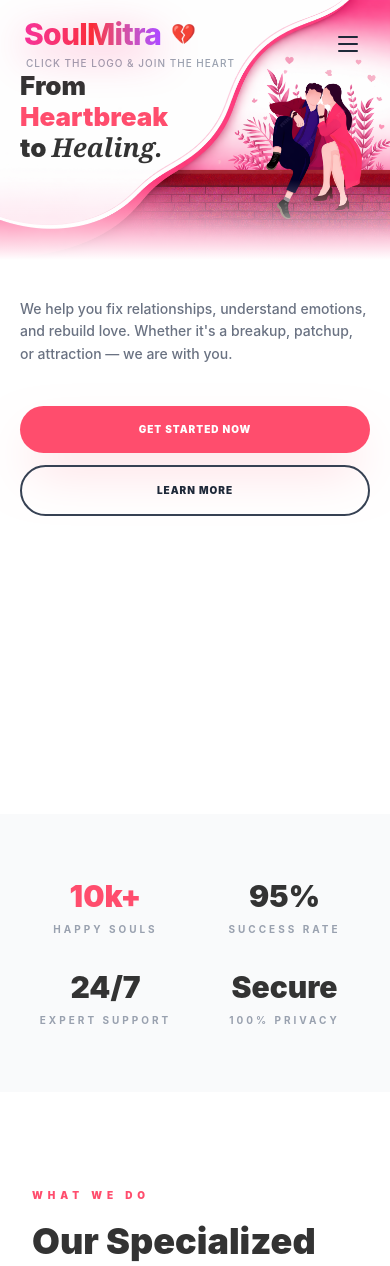
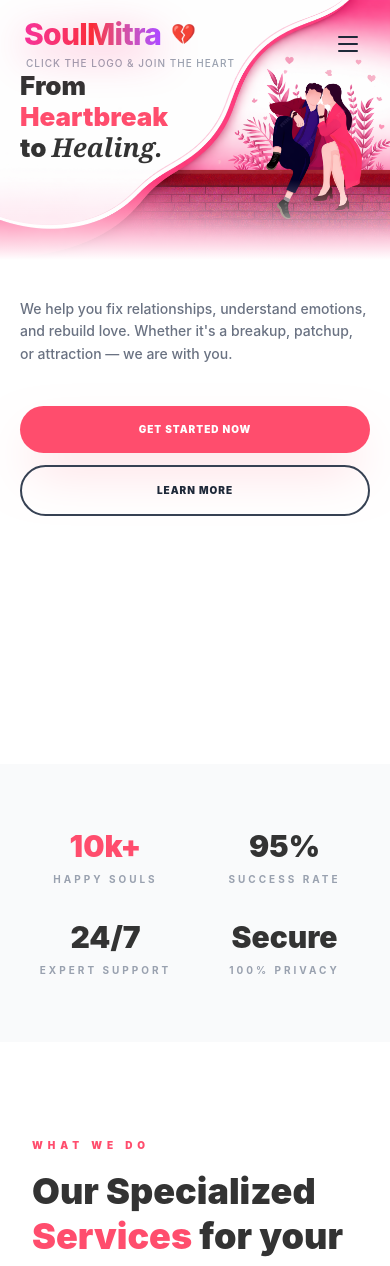
Before and after one commit to chaturbhuj9166/SoleMitra, a React (Vite) app in the folder Frontend/: page / in a window 390 px wide. Shown: the top 1266 px of the page. Built offline with nearby package versions, Linux system fonts and the light colour scheme.

Commit message:
sec responcive

```diff
--- a/Frontend/src/pages/Home.css
+++ b/Frontend/src/pages/Home.css
@@ -73,7 +73,7 @@
      padding-bottom: 40px !important; /* 👈 MAGIC FIX */
   }
     .bg-gray-50 {
-    margin-top: -30px !important;  /* 👈 upar kheench */
+    margin-top: -80px !important;  /* 👈 upar kheench */
     position: relative;
     z-index: 20;
   }
```
